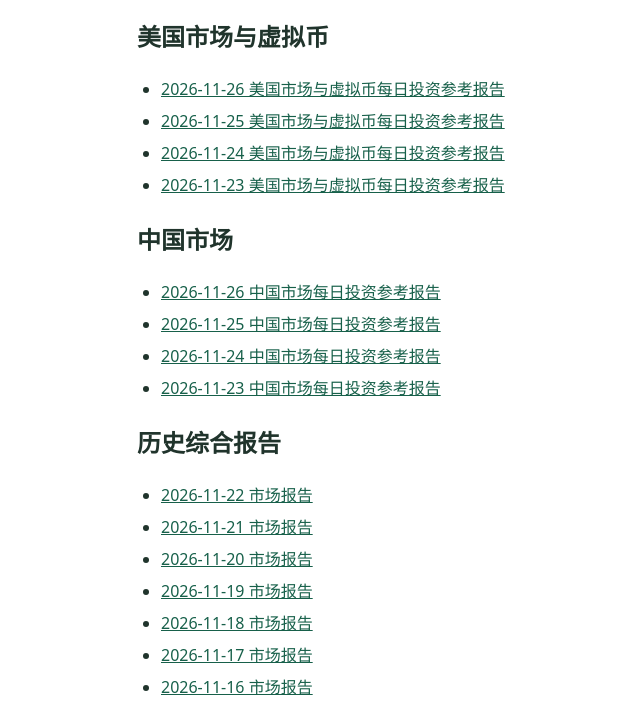
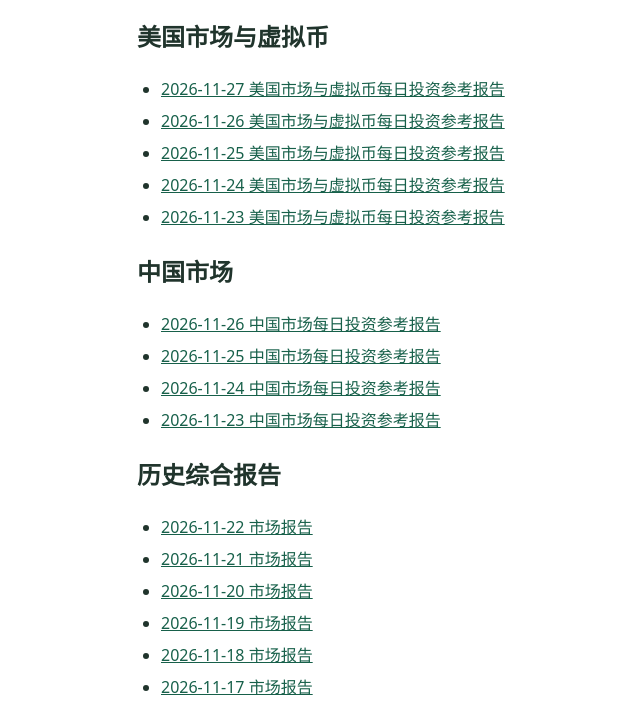
Before and after one commit to tidb100/lzjc, a plain HTML site: page docs/index.html in a window 1280 px wide. Shown: the part 97-800 px from the top of the page, without its empty margins (183-823 px from the left). Drawn offline with Linux system fonts and the light colour scheme.

Commit message:
发布 2026-11-27 美国市场与虚拟币日报并更新索引

```diff
--- a/docs/index.html
+++ b/docs/index.html
@@ -14,7 +14,7 @@
   <main>
     <h1>每日中美市场投资参考</h1>
     <h2>美国市场与虚拟币</h2>
-    <ul><li><a href="us_crypto_market_report_2026-11-26.html">2026-11-26 美国市场与虚拟币每日投资参考报告</a></li><li><a href="us_crypto_market_report_2026-11-25.html">2026-11-25 美国市场与虚拟币每日投资参考报告</a></li><li><a href="us_crypto_market_report_2026-11-24.html">2026-11-24 美国市场与虚拟币每日投资参考报告</a></li><li><a href="us_crypto_market_report_2026-11-23.html">2026-11-23 美国市场与虚拟币每日投资参考报告</a></li></ul>
+    <ul><li><a href="us_crypto_market_report_2026-11-27.html">2026-11-27 美国市场与虚拟币每日投资参考报告</a></li><li><a href="us_crypto_market_report_2026-11-26.html">2026-11-26 美国市场与虚拟币每日投资参考报告</a></li><li><a href="us_crypto_market_report_2026-11-25.html">2026-11-25 美国市场与虚拟币每日投资参考报告</a></li><li><a href="us_crypto_market_report_2026-11-24.html">2026-11-24 美国市场与虚拟币每日投资参考报告</a></li><li><a href="us_crypto_market_report_2026-11-23.html">2026-11-23 美国市场与虚拟币每日投资参考报告</a></li></ul>
     <h2>中国市场</h2>
     <ul><li><a href="china-market-2026-11-26.html">2026-11-26 中国市场每日投资参考报告</a></li><li><a href="china-market-2026-11-25.html">2026-11-25 中国市场每日投资参考报告</a></li><li><a href="china-market-2026-11-24.html">2026-11-24 中国市场每日投资参考报告</a></li><li><a href="china-market-2026-11-23.html">2026-11-23 中国市场每日投资参考报告</a></li></ul>
     <h2>历史综合报告</h2>
```
Also changed, not shown: docs/us_crypto_market_report_2026-11-27.html (added, +2 -0 lines).
